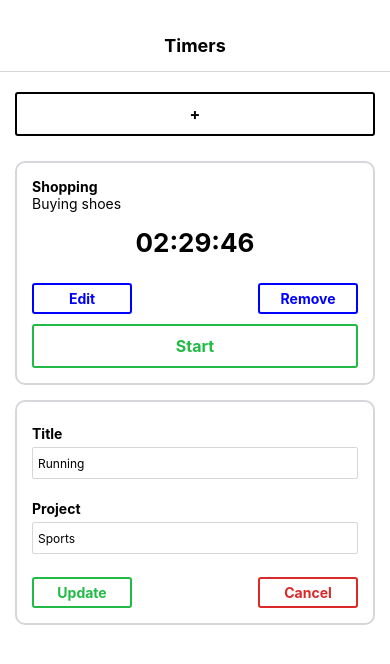
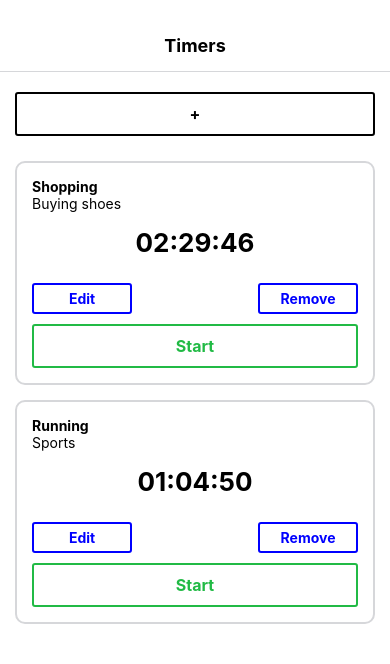
Before and after one commit to pnoebauer/time-track, a React Native app: screen / in a window 390 px wide. Shown: the top 664 px of the page. Built offline with nearby package versions, Linux system fonts and the light colour scheme.

Commit message:
added states, toggleable timerform to open once the button is pressed

```diff
--- a/App.js
+++ b/App.js
@@ -6,11 +6,33 @@ import {
   View,
   ScrollView
 } from 'react-native';
+import { v4 as uuidv4 } from 'uuid'; //library to generate unique ids
 
 import EditableTimer from './components/EditableTimer';
 import ToggleableTimerForm from './components/ToggleableTimerForm';
 
 export default class App extends React.Component {
+  constructor() {
+    super();
+    this.state = {
+      timers: [
+        {
+          id: uuidv4(),
+          title: "Shopping",
+          project: "Buying shoes",
+          elapsed: "8986300",
+          isRunning: true
+        },
+        {
+          id: uuidv4(),
+          title: "Running",
+          project: "Sports",
+          elapsed: "3890985",
+          editFormOpen: false
+        }
+      ]
+    }
+  }
   render() {
     return (
       <View style={styles.appContainer}>
@@ -21,20 +43,20 @@ export default class App extends React.Component {
         </View>
         <ScrollView style={styles.timerList}>
           <ToggleableTimerForm isOpen={false} />
-          <EditableTimer
-            id="1"
-            title="Shopping"
-            project="Buying shoes"
-            elapsed="8986300"
-            isRunning
-          />
-          <EditableTimer
-            id="2"
-            title="Running"
-            project="Sports"
-            elapsed="3890985"
-            editFormOpen
-          />
+          {this.state.timers.map(({ id, title, project, elapsed, isRunning, editFormOpen }, index) => {
+            return (
+              <EditableTimer
+                key={id}
+                id={id}
+                title={title}
+                project={project}
+                elapsed={elapsed}
+                isRunning={isRunning}
+                editFormOpen={editFormOpen}
+              />
+            )
+          })
+        }
         </ScrollView>
       </View>
     );
--- a/components/EditableTimer.js
+++ b/components/EditableTimer.js
@@ -3,14 +3,23 @@ import React from 'react';
 import TimerForm from './TimerForm';
 import Timer from './Timer';
 
-export default function EditableTimer({
+export default class EditableTimer extends React.Component {
+	constructor(props) {
+		super(props);
+		this.state = {
+			editFormOpen: false,
+		}
+	}
+	render() {
+		const {
 		  id,
 		  title,
 		  project,
 		  elapsed,
 		  isRunning,
-  editFormOpen,
-}) {
+		} = this.props;
+		const { editFormOpen } = this.state;
+
 	  if (editFormOpen) {
 	    return <TimerForm id={id} title={title} project={project} />;
 	  }
@@ -24,3 +33,4 @@ export default function EditableTimer({
 	    />
 	  );
 	}
+}
--- a/components/ToggleableTimerForm.js
+++ b/components/ToggleableTimerForm.js
@@ -4,12 +4,35 @@ import { StyleSheet, View } from 'react-native';
 import TimerButton from './TimerButton';
 import TimerForm from './TimerForm';
 
-export default function ToggleableTimerForm({ isOpen }) {
-  return (
-    <View style={[styles.container, !isOpen && styles.buttonPadding]}>
-      {isOpen ? <TimerForm /> : <TimerButton title="+" color="black" />}
-    </View>
-  );
+export default class ToggleableTimerForm extends React.Component {
+  constructor(props) {
+    super(props);
+    this.state = {
+      isOpen: false
+    };
+  };
+
+  handleFormOpen = () => {
+    this.setState({ isOpen: true });
+  }
+
+  render() {
+    const { isOpen } = this.state;
+
+    return (
+      <View style={[styles.container, !isOpen && styles.buttonPadding]}>
+        {isOpen ? (
+          <TimerForm />
+          ) : (
+          <TimerButton
+            title="+"
+            color="black"
+            onPress={this.handleFormOpen}
+          />
+        )}
+      </View>
+    );
+  }
 }
 
 const styles = StyleSheet.create({
--- a/package.json
+++ b/package.json
@@ -13,7 +13,8 @@
     "react": "~16.11.0",
     "react-dom": "~16.11.0",
     "react-native": "https://github.com/expo/react-native/archive/sdk-38.0.2.tar.gz",
-    "react-native-web": "~0.11.7"
+    "react-native-web": "~0.11.7",
+    "uuid": "^8.2.0"
   },
   "devDependencies": {
     "@babel/core": "^7.8.6",
--- a/utils/TimerUtils.js
+++ b/utils/TimerUtils.js
@@ -1,4 +1,4 @@
-import uuidv4 from 'uuid/v4';
+import { v4 as uuidv4 } from 'uuid';
 
 const pad = (numberString, size) => {
   let padded = numberString;
```
Also changed, not shown: 1 other file (tests, documents, lock files or other folders). Lines whose indentation alone changed are shown as unchanged.
